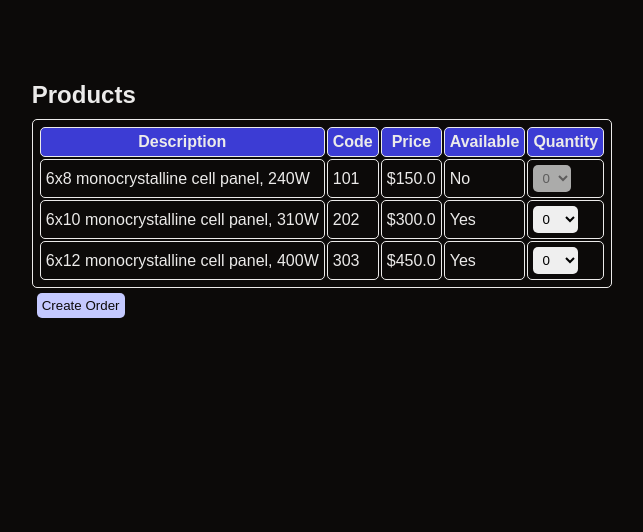
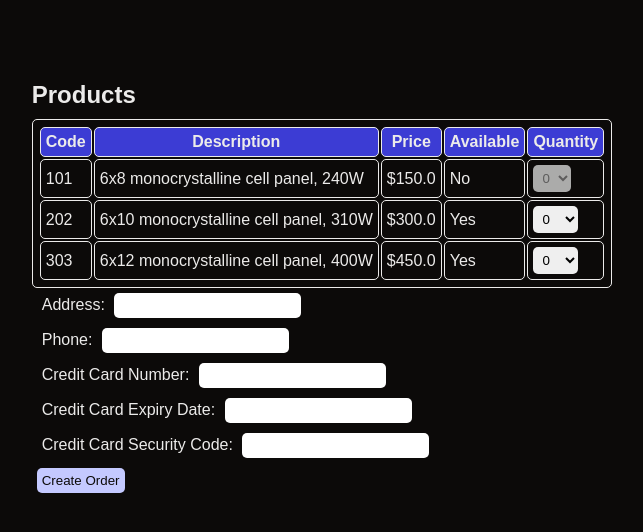
Before and after one commit to treamy1/order_management_system, a Flask app: page /orders/create in a window 1280 px wide. Shown: the top 532 px of the page, without its empty margins (318-961 px from the left). Run offline with Flask 3, Linux system fonts and the light colour scheme; a user stored in the database is signed in.

Commit message:
Finish all functionalities

```diff
--- a/src/app/forms.py
+++ b/src/app/forms.py
@@ -6,7 +6,7 @@ Description: Project 01 - Sol Systems Order Manager
 '''
 
 from flask_wtf import FlaskForm
-from wtforms import StringField, PasswordField, TextAreaField, SelectField, SubmitField, validators
+from wtforms import StringField, PasswordField, TextAreaField, SelectField, SubmitField, validators, FloatField, BooleanField
 from wtforms.validators import DataRequired
 
 class SignUpForm(FlaskForm):
@@ -28,6 +28,13 @@ class OrderForm(FlaskForm):
     creationDate = StringField('Creation Date', validators=[DataRequired()])
     status = SelectField('Status', choices=['new', 'in progress', 'completed'], validators=[DataRequired()])
     items = StringField('Items', validators=[DataRequired()])
+
+    address = StringField('Address', validators=[DataRequired()])
+    phone = StringField('Phone', validators=[DataRequired()])
+    credit_card_number = StringField('Credit Card Number', validators=[DataRequired()])
+    credit_card_exp_date = StringField('Credit Card Expiry Date', validators=[DataRequired()])
+    credit_card_code = StringField('Credit Card Security Code', validators=[DataRequired()])
+
     submit = SubmitField('Submit')
 
 class RecipeForm(FlaskForm):
@@ -36,3 +43,10 @@ class RecipeForm(FlaskForm):
     type = SelectField('Type', choices=['breakfast', 'appetizer', 'side dish', 'main course', 'dessert'], validators=[DataRequired()])
     tags = StringField('Tags')
     submit = SubmitField('Submit')
+
+class ProductForm(FlaskForm):
+    code = StringField('Code', validators=[DataRequired()])
+    description = StringField('Description', validators=[DataRequired()])
+    availability = BooleanField('Availability')
+    price = FloatField('Price', validators=[DataRequired()])
+    submit = SubmitField('Submit')
--- a/src/app/routes.py
+++ b/src/app/routes.py
@@ -7,7 +7,7 @@ Description: Project 01 - Sol Systems Order Manager
 
 from app import app, db, load_user
 from app.models import User, Recipe, Order, Product, Customer, Administrator, Item
-from app.forms import SignUpForm, LoginForm, RecipeForm, OrderForm
+from app.forms import SignUpForm, LoginForm, RecipeForm, OrderForm, ProductForm
 from datetime import datetime, timezone
 from flask import render_template, redirect, url_for, request, flash
 from flask_login import login_required, login_user, logout_user, current_user
@@ -48,11 +48,27 @@ def admin():
 
     adminUser = User.query.filter_by(id='tmota').first()
     admin_id = adminUser.id
+    orders = Order.query.all()
+    products = Product.query.all()  # Retrieve all products from the database
 
     if current_user.id in admin_id:  # Check if current user is an admin
-        return render_template('admin.html', admin=current_user)
+        return render_template('admin.html', admin=current_user, orders=orders, products=products)
     else:
         return redirect(url_for('index'))
+
+@app.route('/admin/order/<int:order_number>/update', methods=['POST'])
+@login_required
+def update_order_status(order_number):
+    order = Order.query.filter_by(number=order_number).first()
+    if order:
+        order.status = request.form['status']
+        db.session.commit()
+        flash('Order status updated successfully!', 'success')
+    else:
+        flash('Order not found.', 'error')
+
+    return redirect(url_for('admin'))
+
 
 @app.route('/users/login', methods=['GET', 'POST'])
 def login():
@@ -82,7 +98,6 @@ def signout():
     return redirect(url_for('index'))
 
 
-
 @app.route('/orders')
 @login_required
 def orders():
@@ -95,34 +110,57 @@ def orders():
 def orders_create():
     form = OrderForm()  # Initialize the form here
     products = Product.query.all()
+
+    # Check if the current user already has a customer record
+    existing_customer = Customer.query.filter_by(customer_id=current_user.id).first()
+
     if request.method == 'POST':
-        print("POST REQUEST HERE!!!")
+        # Only create a new customer if one doesn't exist
+        if not existing_customer:
+            customer = Customer(
+                customer_id=current_user.id,
+                address=form.address.data,
+                phone=form.phone.data,
+                credit_card_number=form.credit_card_number.data,
+                credit_card_exp_date=form.credit_card_exp_date.data,
+                credit_card_code=form.credit_card_code.data
+            )
+            db.session.add(customer)
+
         # Create a new order instance
         new_order = Order(
             creation_date=datetime.utcnow(),
-            status='new',  # or use a form field to set this
+            status='new',
             user_id=current_user.id
         )
         db.session.add(new_order)
         db.session.flush()  # To get the new_order.id for foreign key reference
 
         # Process each product's quantity from the form
+        seq_number = 1
+        total_price = 0
         for product in products:
             quantity = int(request.form.get(f'quantity_{product.code}', 0))
-            if quantity > 0:  # Add only products that have been selected
+            total_price += quantity * product.price
+
+            for _ in range(quantity):  # Loop based on the quantity to create individual item instances
                 item = Item(
+                    sequential_number=seq_number,
                     order_number=new_order.number,
                     product_code=product.code,
-                    quantity=quantity,
-                    price=product.price  # Or calculate based on quantity if needed
+                    quantity=1,  # Since you are creating an instance per unit, quantity is always 1
+                    price=product.price
                 )
                 db.session.add(item)
+                seq_number += 1
 
         db.session.commit()
         print('Order created successfully!', 'success')
         return redirect(url_for('orders'))
 
-    return render_template('orders_create.html', form=form, products=products)
+    # If GET request or not yet posted, render the form
+    return render_template('orders_create.html', form=form, products=products, existing_customer=existing_customer)
+
 
 
 
@@ -140,6 +178,53 @@ def orders_delete(number):
         print('Order not found or you do not have permission to delete it.', 'error')
 
     return redirect(url_for('orders'))
+
+
+@app.route('/admin/product/add', methods=['GET', 'POST'])
+@login_required
+def add_product():
+    form = ProductForm()
+    if form.validate_on_submit():
+        product = Product(
+            code=form.code.data,
+            description=form.description.data,
+            availability=form.availability.data,
+            price=form.price.data
+        )
+        db.session.add(product)
+        try:
+            db.session.commit()
+            flash('Product added successfully!', 'success')
+        except Exception as e:
+            db.session.rollback()
+            flash('Error adding product: ' + str(e), 'error')
+        return redirect(url_for('admin'))
+    return render_template('product_form.html', form=form, title="Add Product")
+
+@app.route('/admin/product/edit/<code>', methods=['GET', 'POST'])
+@login_required
+def edit_product(code):
+    product = Product.query.get_or_404(code)
+    form = ProductForm(obj=product)
+    if form.validate_on_submit():
+        product.code = form.code.data
+        product.description = form.description.data
+        product.availability = form.availability.data
+        product.price = form.price.data
+        db.session.commit()
+        flash('Product updated successfully!', 'success')
+        return redirect(url_for('admin'))
+    return render_template('product_form.html', form=form, title="Edit Product")
+
+@app.route('/admin/product/delete/<code>', methods=['POST'])
+@login_required
+def delete_product(code):
+    product = Product.query.get_or_404(code)
+    db.session.delete(product)
+    db.session.commit()
+    flash('Product deleted successfully!', 'success')
+    return redirect(url_for('admin'))
+
 
 
 
--- a/src/templates/orders.html
+++ b/src/templates/orders.html
@@ -19,7 +19,9 @@
                 <p>{{ item.product_code }} - Qty: {{ item.quantity }} - Price: ${{ item.price }}</p>
             {% endfor %}
         </td>
-        <td><button type="button" class="delete_button" onclick="confirmed_action('{{ url_for('orders_delete', number=order.number) }}')">Delete</button></td>
+        <td>
+            <button type="button" class="delete_button" onclick="confirmed_action('{{ url_for('orders_delete', number=order.number) }}')">Delete</button>
+        </td>
     </tr>
     {% endfor %}
 </table>
--- a/src/templates/orders_create.html
+++ b/src/templates/orders_create.html
@@ -6,16 +6,16 @@
         {{ form.hidden_tag() }}
         <table>
             <tr>
+                <th>Code</th>
                 <th>Description</th>
-                <th>Code</th>
                 <th>Price</th>
                 <th>Available</th>
                 <th>Quantity</th>
             </tr>
             {% for product in products %}
             <tr>
+                <td>{{ product.code }}</td>
                 <td>{{ product.description }}</td>
-                <td>{{ product.code }}</td>
                 <td>${{ product.price }}</td>
                 <td>{{ 'Yes' if product.availability else 'No' }}</td>
                 <td>
@@ -35,6 +35,31 @@
             </tr>
             {% endfor %}
         </table>
+
+        {{ form.hidden_tag() }}
+            {% if not customer_exists %}
+            <div>
+                <label for="address">Address:</label>
+                {{ form.address }}
+            </div>
+            <div>
+                <label for="phone">Phone:</label>
+                {{ form.phone }}
+            </div>
+            <div>
+                <label for="credit_card_number">Credit Card Number:</label>
+                {{ form.credit_card_number }}
+            </div>
+            <div>
+                <label for="credit_card_exp_date">Credit Card Expiry Date:</label>
+                {{ form.credit_card_exp_date }}
+            </div>
+            <div>
+                <label for="credit_card_code">Credit Card Security Code:</label>
+                {{ form.credit_card_code }}
+            </div>
+            {% endif %}
+
         <p><input type="submit" value="Create Order"></p>
     </form>
 </div>
```
Also changed, not shown: src/templates/admin.html (+70 -1 lines), src/templates/product_form.html (added, +24 -0 lines), src/instance/app.db (deleted).
